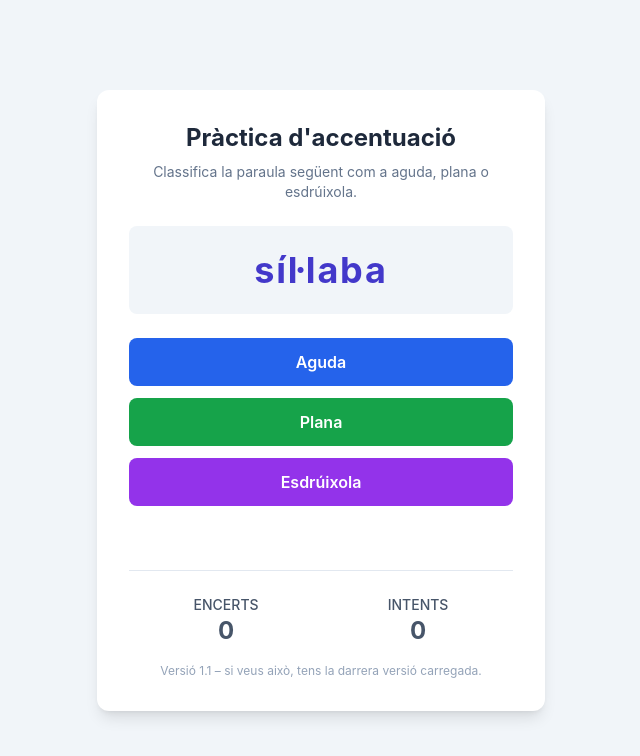
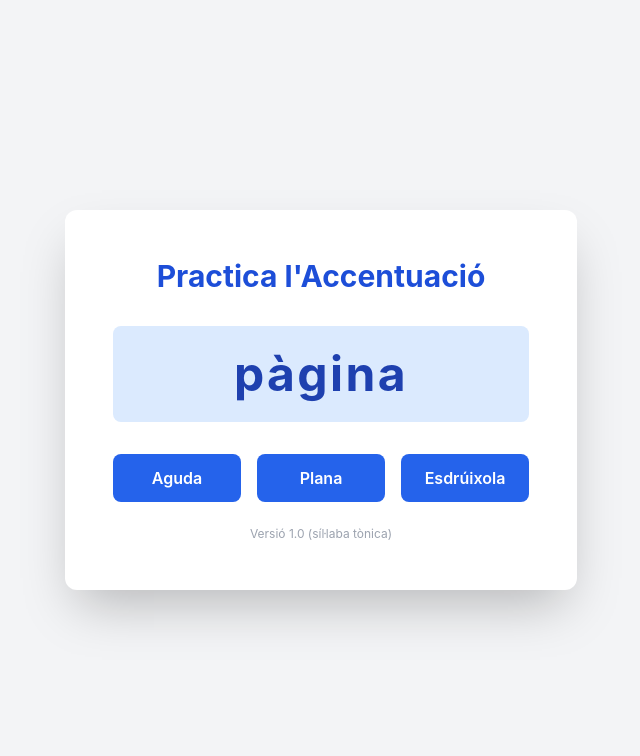
Before and after one commit to mnoguesa/tonica1, a plain HTML site: page index.html in a window 1280 px wide. Shown: the whole page, without its empty margins (319-959 px from the left). Drawn offline with nearby package versions, Linux system fonts and the light colour scheme.

Commit message:
Update index.html

```diff
--- a/index.html
+++ b/index.html
@@ -1,186 +1,215 @@
 <!DOCTYPE html>
 <html lang="ca">
 <head>
-    <meta charset="UTF-8" />
-    <meta name="viewport" content="width=device-width, initial-scale=1.0" />
-    <title>Pràctica d'accentuació</title>
+    <meta charset="UTF-8">
+    <meta name="viewport" content="width=device-width, initial-scale=1.0">
+    <title>Practica l'Accentuació</title>
 
     <!-- Tailwind CSS -->
     <script src="https://cdn.tailwindcss.com"></script>
 
     <style>
+        /* Tipografia Inter per defecte */
         body {
-            font-family: "Inter", system-ui, -apple-system, BlinkMacSystemFont, sans-serif;
+            font-family: "Inter", sans-serif;
         }
     </style>
 </head>
+<body class="bg-gray-100 flex items-center justify-center min-h-screen">
 
-<body class="bg-slate-100 flex items-center justify-center min-h-screen p-4">
+    <div class="bg-white rounded-xl shadow-2xl p-8 md:p-12 w-full max-w-lg">
 
-    <div class="bg-white p-6 sm:p-8 rounded-xl shadow-lg w-full max-w-md text-center">
+        <h1 class="text-3xl font-bold text-blue-700 mb-8 text-center">
+            Practica l'Accentuació
+        </h1>
 
-        <!-- Títol i instruccions -->
-        <h1 class="text-2xl font-bold text-slate-800 mb-2">Pràctica d'accentuació</h1>
-        <p class="text-sm text-slate-500 mb-6">
-            Classifica la paraula següent com a aguda, plana o esdrúixola.
-        </p>
-
-        <!-- Paraula -->
+        <!-- Contenidor de la paraula -->
         <div
-            id="word-display"
-            class="bg-slate-100 p-6 rounded-lg text-4xl font-bold text-indigo-700 mb-6 tracking-wider min-h-[80px] flex items-center justify-center">
+            id="paraula-display"
+            class="bg-blue-100 text-blue-800 text-5xl font-bold p-6 rounded-lg mb-8 text-center tracking-wider">
+            <!-- La paraula apareixerà aquí -->
         </div>
 
-        <!-- Botons -->
-        <div class="flex flex-col space-y-3">
+        <!-- Botons d'opcions -->
+        <div class="grid grid-cols-3 gap-4 mb-6">
             <button id="aguda-btn"
-                    class="w-full p-3 rounded-lg text-white font-semibold transition-colors bg-blue-600 hover:bg-blue-700 disabled:opacity-50">
+                    class="bg-blue-600 hover:bg-blue-700 text-white font-semibold py-3 px-4 rounded-lg transition duration-200 disabled:opacity-50 disabled:cursor-not-allowed">
                 Aguda
             </button>
             <button id="plana-btn"
-                    class="w-full p-3 rounded-lg text-white font-semibold transition-colors bg-green-600 hover:bg-green-700 disabled:opacity-50">
+                    class="bg-blue-600 hover:bg-blue-700 text-white font-semibold py-3 px-4 rounded-lg transition duration-200 disabled:opacity-50 disabled:cursor-not-allowed">
                 Plana
             </button>
-            <button id="esdruixola-btn"
-                    class="w-full p-3 rounded-lg text-white font-semibold transition-colors bg-purple-600 hover:bg-purple-700 disabled:opacity-50">
+            <button id="esdrúixola-btn"
+                    class="bg-blue-600 hover:bg-blue-700 text-white font-semibold py-3 px-4 rounded-lg transition duration-200 disabled:opacity-50 disabled:cursor-not-allowed">
                 Esdrúixola
             </button>
         </div>
 
-        <!-- Feedback -->
-        <div id="feedback-message" class="mt-4 h-6 font-medium text-lg"></div>
+        <!-- Contenidor de Feedback -->
+        <div id="feedback-container" class="mt-6 p-4 rounded-lg text-lg hidden">
+            <h2 id="feedback-resultat" class="font-bold text-xl mb-2"></h2>
+            <p id="feedback-explicacio"></p>
+        </div>
 
-        <!-- Següent -->
-        <button id="next-word-button"
-                class="w-full p-3 rounded-lg bg-slate-700 text-white font-semibold mt-4 hover:bg-slate-800 hidden">
+        <!-- Botó de Següent -->
+        <button id="next-btn"
+                class="w-full bg-green-600 hover:bg-green-700 text-white font-bold py-3 px-6 rounded-lg transition duration-200 mt-4 hidden">
             Següent paraula
         </button>
 
-        <!-- Marcador -->
-        <div class="mt-6 pt-6 border-t border-slate-200 flex justify-around text-slate-600">
-            <div>
-                <span class="text-sm font-medium block">ENCERTS</span>
-                <span id="correct-score" class="text-2xl font-bold">0</span>
-            </div>
-            <div>
-                <span class="text-sm font-medium block">INTENTS</span>
-                <span id="total-attempts" class="text-2xl font-bold">0</span>
-            </div>
-        </div>
-
-        <p class="mt-4 text-xs text-slate-400">
-            Versió 1.1 – si veus això, tens la darrera versió carregada.
+        <p class="mt-6 text-xs text-gray-400 text-center">
+            Versió 1.0 (síl·laba tònica)
         </p>
 
     </div>
 
-    <!-- SCRIPT -->
     <script>
-        const wordList = [
-            // Agudes
-            { word: "color", type: "aguda" },
-            { word: "paper", type: "aguda" },
-            { word: "motor", type: "aguda" },
-            { word: "cantar", type: "aguda" },
-            { word: "animal", type: "aguda" },
-            { word: "Berlín", type: "aguda" },
-            { word: "París", type: "aguda" },
-            { word: "cafè", type: "aguda" },
-            { word: "camí", type: "aguda" },
-            { word: "matalàs", type: "aguda" },
-            { word: "carrer", type: "aguda" },
-            { word: "mercat", type: "aguda" },
+        // Llista de paraules: { paraula: "text", tipus: "aguda/plana/esdrúixola", tonica: "síl·laba tònica" }
+        const BANC_DE_PARAULES = [
+            // Planes (sense accent)
+            { paraula: "casa", tipus: "plana", tonica: "ca" },
+            { paraula: "medi", tipus: "plana", tonica: "me" },
+            { paraula: "taca", tipus: "plana", tonica: "ta" },
+            { paraula: "cotxe", tipus: "plana", tonica: "cot" },
+            { paraula: "data", tipus: "plana", tonica: "da" },
+            { paraula: "bonica", tipus: "plana", tonica: "ni" },
+            { paraula: "sistema", tipus: "plana", tonica: "te" },
+            { paraula: "problema", tipus: "plana", tonica: "ble" },
+            { paraula: "llarga", tipus: "plana", tonica: "llar" },
+            { paraula: "finestra", tipus: "plana", tonica: "nes" },
+            { paraula: "pastanaga", tipus: "plana", tonica: "na" },
+            { paraula: "tomàquet", tipus: "plana", tonica: "mà" },
 
-            // Planes
-            { word: "casa", type: "plana" },
-            { word: "poma", type: "plana" },
-            { word: "arbre", type: "plana" },
-            { word: "llibre", type: "plana" },
-            { word: "persona", type: "plana" },
-            { word: "marge", type: "plana" },
-            { word: "plàtan", type: "plana" },
-            { word: "rètol", type: "plana" },
-            { word: "tomàquet", type: "plana" },
-            { word: "problema", type: "plana" },
-            { word: "sistema", type: "plana" },
-            { word: "mòbil", type: "plana" },
-            { word: "telèfon", type: "plana" },
-            { word: "semàfor", type: "plana" },
+            // Agudes (sense accent)
+            { paraula: "paper", tipus: "aguda", tonica: "per" },
+            { paraula: "color", tipus: "aguda", tonica: "lor" },
+            { paraula: "calor", tipus: "aguda", tonica: "lor" },
+            { paraula: "valor", tipus: "aguda", tonica: "lor" },
+            { paraula: "motor", tipus: "aguda", tonica: "tor" },
+            { paraula: "camell", tipus: "aguda", tonica: "mell" },
+            { paraula: "cantar", tipus: "aguda", tonica: "tar" },
+            { paraula: "penjar", tipus: "aguda", tonica: "jar" },
+            { paraula: "treball", tipus: "aguda", tonica: "ball" },
+
+            // Agudes (amb accent)
+            { paraula: "camí", tipus: "aguda", tonica: "mí" },
+            { paraula: "sofà", tipus: "aguda", tonica: "fà" },
+            { paraula: "carbó", tipus: "aguda", tonica: "bó" },
+            { paraula: "matí", tipus: "aguda", tonica: "tí" },
+            { paraula: "xampú", tipus: "aguda", tonica: "pú" },
+            { paraula: "racó", tipus: "aguda", tonica: "có" },
+            { paraula: "català", tipus: "aguda", tonica: "là" },
+            { paraula: "Japó", tipus: "aguda", tonica: "pó" },
+
+            // Planes (amb accent)
+            { paraula: "difícil", tipus: "plana", tonica: "fí" },
+            { paraula: "còmic", tipus: "plana", tonica: "cò" },
+            { paraula: "tècnic", tipus: "plana", tonica: "tèc" },
+            { paraula: "càstig", tipus: "plana", tonica: "càs" },
+            { paraula: "fràgil", tipus: "plana", tonica: "frà" },
+            { paraula: "dòlar", tipus: "plana", tonica: "dò" },
+            { paraula: "tòrax", tipus: "plana", tonica: "tò" },
 
             // Esdrúixoles
-            { word: "música", type: "esdrúixola" },
-            { word: "pàgina", type: "esdrúixola" },
-            { word: "màquina", type: "esdrúixola" },
-            { word: "càmera", type: "esdrúixola" },
-            { word: "piràmide", type: "esdrúixola" },
-            { word: "lògica", type: "esdrúixola" },
-            { word: "fàbrica", type: "esdrúixola" },
-            { word: "Amèrica", type: "esdrúixola" },
-            { word: "síl·laba", type: "esdrúixola" },
-            { word: "època", type: "esdrúixola" }
+            { paraula: "fàbrica", tipus: "esdrúixola", tonica: "fà" },
+            { paraula: "música", tipus: "esdrúixola", tonica: "mú" },
+            { paraula: "pàgina", tipus: "esdrúixola", tonica: "pà" },
+            { paraula: "plàcida", tipus: "esdrúixola", tonica: "plà" },
+            { paraula: "càmera", tipus: "esdrúixola", tonica: "cà" },
+            { paraula: "lògica", tipus: "esdrúixola", tonica: "lò" },
+            { paraula: "número", tipus: "esdrúixola", tonica: "nú" },
+            { paraula: "matemàtica", tipus: "esdrúixola", tonica: "mà" },
+            { paraula: "mànega", tipus: "esdrúixola", tonica: "mà" }
         ];
 
-        let correctScore = 0;
-        let totalAttempts = 0;
-        let currentWord = null;
-        let answered = false;
+        let paraulesDisponibles = [];
+        let paraulaActual = {};
 
-        const wordDisplayEl = document.getElementById("word-display");
-        const feedbackEl = document.getElementById("feedback-message");
-        const correctScoreEl = document.getElementById("correct-score");
-        const totalAttemptsEl = document.getElementById("total-attempts");
-        const agudaBtn = document.getElementById("aguda-btn");
-        const planaBtn = document.getElementById("plana-btn");
-        const esdruixolaBtn = document.getElementById("esdruixola-btn");
-        const nextWordBtn = document.getElementById("next-word-button");
-        const choiceButtons = [agudaBtn, planaBtn, esdruixolaBtn];
+        // Referències al DOM
+        const paraulaDisplay = document.getElementById('paraula-display');
+        const agudaBtn = document.getElementById('aguda-btn');
+        const planaBtn = document.getElementById('plana-btn');
+        const esdrúixolaBtn = document.getElementById('esdrúixola-btn');
+        const feedbackContainer = document.getElementById('feedback-container');
+        const feedbackResultat = document.getElementById('feedback-resultat');
+        const feedbackExplicacio = document.getElementById('feedback-explicacio');
+        const nextBtn = document.getElementById('next-btn');
 
-        function showNewWord() {
-            const randomIndex = Math.floor(Math.random() * wordList.length);
-            currentWord = wordList[randomIndex];
-
-            wordDisplayEl.textContent = currentWord.word;
-            answered = false;
-            feedbackEl.textContent = "";
-            feedbackEl.className = "mt-4 h-6 font-medium text-lg";
-            nextWordBtn.classList.add("hidden");
-            choiceButtons.forEach(btn => btn.disabled = false);
+        // Barreja Fisher-Yates
+        function shuffleArray(array) {
+            for (let i = array.length - 1; i > 0; i--) {
+                const j = Math.floor(Math.random() * (i + 1));
+                [array[i], array[j]] = [array[j], array[i]];
+            }
         }
 
-        function checkAnswer(choice) {
-            if (answered) return;
-
-            answered = true;
-            totalAttempts++;
-
-            if (choice === currentWord.type) {
-                correctScore++;
-                feedbackEl.textContent = "Correcte!";
-                feedbackEl.className = "mt-4 h-6 font-medium text-lg text-green-600";
-            } else {
-                let textType = currentWord.type;
-                if (textType === "aguda") textType = "una paraula aguda";
-                if (textType === "plana") textType = "una paraula plana";
-                if (textType === "esdrúixola") textType = "una paraula esdrúixola";
-                feedbackEl.textContent = `Incorrecte. És ${textType}.`;
-                feedbackEl.className = "mt-4 h-6 font-medium text-lg text-red-600";
+        // Mostrar una nova paraula
+        function mostrarNovaParaula() {
+            if (paraulesDisponibles.length === 0) {
+                paraulesDisponibles = [...BANC_DE_PARAULES];
+                shuffleArray(paraulesDisponibles);
             }
 
-            correctScoreEl.textContent = correctScore;
-            totalAttemptsEl.textContent = totalAttempts;
+            paraulaActual = paraulesDisponibles.pop();
+            paraulaDisplay.textContent = paraulaActual.paraula;
 
-            choiceButtons.forEach(btn => btn.disabled = true);
-            nextWordBtn.classList.remove("hidden");
+            feedbackContainer.classList.add('hidden');
+            nextBtn.classList.add('hidden');
+
+            agudaBtn.disabled = false;
+            planaBtn.disabled = false;
+            esdrúixolaBtn.disabled = false;
         }
 
-        document.addEventListener("DOMContentLoaded", () => {
-            agudaBtn.addEventListener("click", () => checkAnswer("aguda"));
-            planaBtn.addEventListener("click", () => checkAnswer("plana"));
-            esdruixolaBtn.addEventListener("click", () => checkAnswer("esdrúixola"));
-            nextWordBtn.addEventListener("click", showNewWord);
-            showNewWord();
+        // Comprovar resposta
+        function comprovarResposta(respostaUsuari) {
+            agudaBtn.disabled = true;
+            planaBtn.disabled = true;
+            esdrúixolaBtn.disabled = true;
+
+            const esCorrecte = (respostaUsuari === paraulaActual.tipus);
+
+            let posicioSilaba = "";
+            if (paraulaActual.tipus === 'aguda') {
+                posicioSilaba = "l'última";
+            } else if (paraulaActual.tipus === 'plana') {
+                posicioSilaba = "la penúltima";
+            } else {
+                posicioSilaba = "l'antepenúltima";
+            }
+
+            feedbackContainer.classList.remove('hidden');
+
+            if (esCorrecte) {
+                feedbackResultat.textContent = "Correcte!";
+                feedbackContainer.classList.remove('bg-red-100', 'text-red-800');
+                feedbackContainer.classList.add('bg-green-100', 'text-green-800');
+                feedbackExplicacio.textContent =
+                    `Molt bé! "${paraulaActual.paraula}" és ${paraulaActual.tipus}. ` +
+                    `La síl·laba tònica és "${paraulaActual.tonica}" (${posicioSilaba}).`;
+            } else {
+                feedbackResultat.textContent = "Incorrecte!";
+                feedbackContainer.classList.remove('bg-green-100', 'text-green-800');
+                feedbackContainer.classList.add('bg-red-100', 'text-red-800');
+                feedbackExplicacio.textContent =
+                    `La resposta correcta és ${paraulaActual.tipus}. A "${paraulaActual.paraula}", ` +
+                    `la síl·laba tònica és "${paraulaActual.tonica}" (${posicioSilaba}).`;
+            }
+
+            nextBtn.classList.remove('hidden');
+        }
+
+        // Esdeveniments
+        document.addEventListener('DOMContentLoaded', () => {
+            agudaBtn.addEventListener('click', () => comprovarResposta('aguda'));
+            planaBtn.addEventListener('click', () => comprovarResposta('plana'));
+            esdrúixolaBtn.addEventListener('click', () => comprovarResposta('esdrúixola'));
+            nextBtn.addEventListener('click', mostrarNovaParaula);
+
+            // Inici
+            mostrarNovaParaula();
         });
     </script>
-
 </body>
 </html>
```
